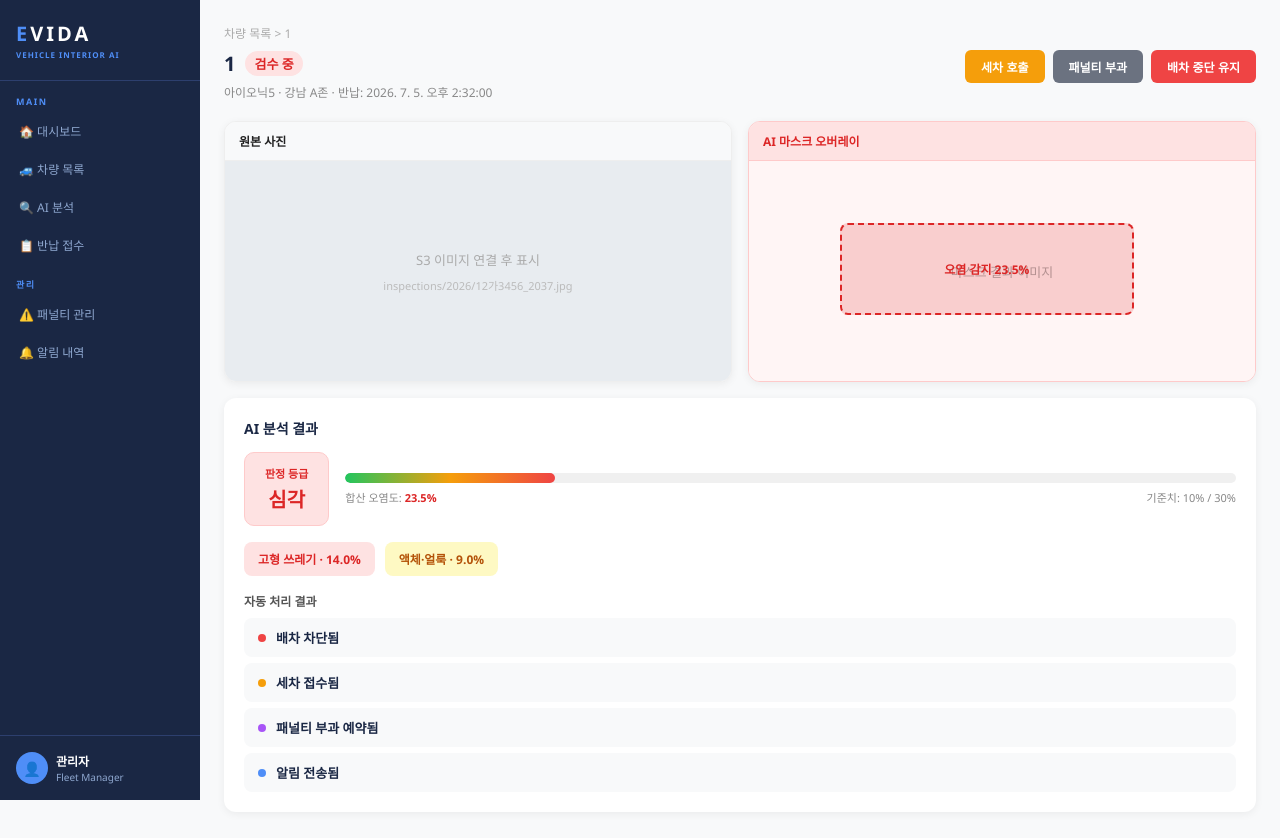
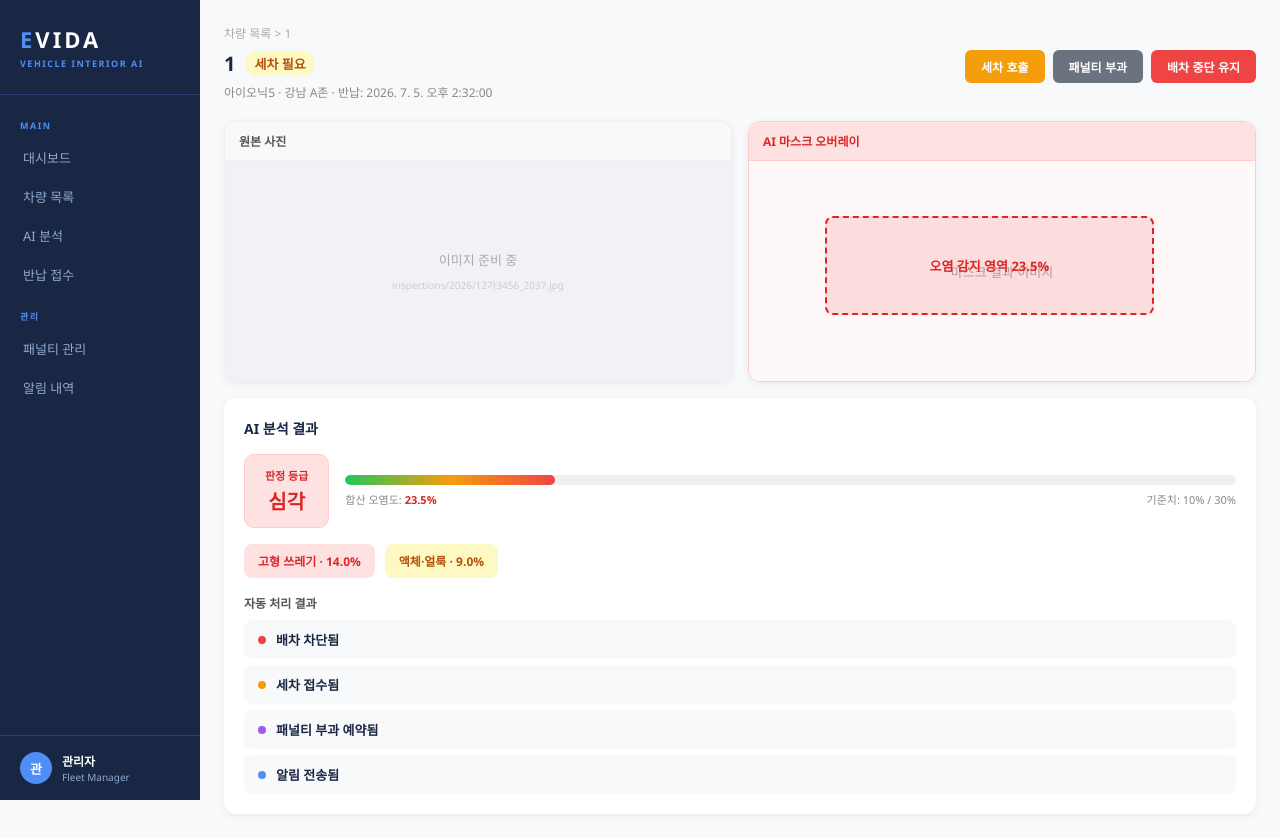
Before and after one commit to gksqkf0824-commits/smart-fms, a React app in the folder apps/frontend/: page /vehicles/1 in a window 1280 px wide. Shown: the top 838 px of the page. Built offline with nearby package versions, Linux system fonts and the light colour scheme; the HTML template or start-up script is replaced by a standard one.

Commit message:
fix: 사이드바 아이콘 제거 및 차량 상세 버그 수정

```diff
--- a/apps/frontend/src/components/Sidebar.jsx
+++ b/apps/frontend/src/components/Sidebar.jsx
@@ -1,50 +1,15 @@
 import { Link, useLocation } from 'react-router-dom'
-
-const styles = {
-  sidebar: {
-    width: '200px', background: '#1a2744', color: '#fff',
-    height: '100vh', position: 'fixed', top: 0, left: 0,
-    display: 'flex', flexDirection: 'column',
-  },
-  logoWrap: {
-    padding: '20px 16px', borderBottom: '1px solid #2d3f6e',
-  },
-  logoText: {
-    fontSize: '20px', fontWeight: '900', color: '#fff', letterSpacing: '3px',
-  },
-  logoSpan: { color: '#4f8ef7' },
-  logoSub: {
-    fontSize: '8px', color: '#4f8ef7', letterSpacing: '1px',
-    marginTop: '2px', fontWeight: '600',
-  },
-  menuSection: {
-    padding: '14px 16px 4px', fontSize: '9px', color: '#4f8ef7',
-    fontWeight: '800', letterSpacing: '1.5px',
-  },
-  ul: { listStyle: 'none' },
-  bottom: {
-    marginTop: 'auto', padding: '16px', borderTop: '1px solid #2d3f6e',
-    display: 'flex', alignItems: 'center', gap: '8px',
-  },
-  avatar: {
-    width: '32px', height: '32px', background: '#4f8ef7',
-    borderRadius: '50%', display: 'flex', alignItems: 'center',
-    justifyContent: 'center', fontSize: '14px',
-  },
-  userName: { fontSize: '12px', fontWeight: '700', color: '#fff' },
-  userRole: { fontSize: '10px', color: '#8fa8d0' },
-}
 
 const menus = [
   { section: 'MAIN', items: [
-    { path: '/', icon: '🏠', label: '대시보드' },
-    { path: '/vehicles', icon: '🚙', label: '차량 목록' },
-    { path: '/analysis', icon: '🔍', label: 'AI 분석' },
-    { path: '/return', icon: '📋', label: '반납 접수' },
+    { path: '/',          label: '대시보드' },
+    { path: '/vehicles',  label: '차량 목록' },
+    { path: '/analysis',  label: 'AI 분석' },
+    { path: '/return',    label: '반납 접수' },
   ]},
   { section: '관리', items: [
-    { path: '/penalty', icon: '⚠️', label: '패널티 관리' },
-    { path: '/alert', icon: '🔔', label: '알림 내역' },
+    { path: '/penalty',   label: '패널티 관리' },
+    { path: '/alert',     label: '알림 내역' },
   ]},
 ]
 
@@ -52,31 +17,41 @@ export default function Sidebar() {
   const location = useLocation()
 
   return (
-    <div style={styles.sidebar}>
-      <div style={styles.logoWrap}>
-        <div style={styles.logoText}>
-          <span style={styles.logoSpan}>E</span>VIDA
+    <div style={{
+      width: '200px', background: '#1a2744', color: '#fff',
+      height: '100vh', position: 'fixed', top: 0, left: 0,
+      display: 'flex', flexDirection: 'column',
+    }}>
+      <div style={{ padding: '24px 20px', borderBottom: '1px solid #2d3f6e' }}>
+        <div style={{ fontSize: '22px', fontWeight: '900', color: '#fff', letterSpacing: '3px' }}>
+          <span style={{ color: '#4f8ef7' }}>E</span>VIDA
         </div>
-        <div style={styles.logoSub}>VEHICLE INTERIOR AI</div>
+        <div style={{ fontSize: '9px', color: '#4f8ef7', letterSpacing: '1.5px', marginTop: '3px', fontWeight: '600' }}>
+          VEHICLE INTERIOR AI
+        </div>
       </div>
 
+      <div style={{ flex: 1, paddingTop: '8px' }}>
         {menus.map(group => (
           <div key={group.section}>
-          <div style={styles.menuSection}>{group.section}</div>
-          <ul style={styles.ul}>
+            <div style={{ padding: '16px 20px 6px', fontSize: '9px', color: '#4f8ef7', fontWeight: '800', letterSpacing: '1.5px' }}>
+              {group.section}
+            </div>
+            <ul style={{ listStyle: 'none' }}>
               {group.items.map(item => {
                 const isActive = location.pathname === item.path
                 return (
                   <li key={item.path}>
                     <Link to={item.path} style={{
-                    display: 'flex', alignItems: 'center', gap: '8px',
-                    padding: '10px 16px', color: isActive ? '#fff' : '#8fa8d0',
-                    fontSize: '12px', transition: 'all 0.2s',
+                      display: 'flex', alignItems: 'center',
+                      padding: '10px 20px',
+                      color: isActive ? '#fff' : '#8fa8d0',
+                      fontSize: '13px', fontWeight: isActive ? '600' : '400',
+                      textDecoration: 'none', transition: 'all 0.15s',
                       background: isActive ? '#2d3f6e' : 'transparent',
                       borderLeft: isActive ? '3px solid #4f8ef7' : '3px solid transparent',
-                    paddingLeft: isActive ? '13px' : '16px',
                     }}>
-                    {item.icon} {item.label}
+                      {item.label}
                     </Link>
                   </li>
                 )
@@ -84,12 +59,15 @@ export default function Sidebar() {
             </ul>
           </div>
         ))}
+      </div>
 
-      <div style={styles.bottom}>
-        <div style={styles.avatar}>👤</div>
+      <div style={{ padding: '16px 20px', borderTop: '1px solid #2d3f6e', display: 'flex', alignItems: 'center', gap: '10px' }}>
+        <div style={{ width: '32px', height: '32px', background: '#4f8ef7', borderRadius: '50%', display: 'flex', alignItems: 'center', justifyContent: 'center', fontSize: '13px', fontWeight: '700' }}>
+          관
+        </div>
         <div>
-          <div style={styles.userName}>관리자</div>
-          <div style={styles.userRole}>Fleet Manager</div>
+          <div style={{ fontSize: '12px', fontWeight: '700', color: '#fff' }}>관리자</div>
+          <div style={{ fontSize: '10px', color: '#8fa8d0' }}>Fleet Manager</div>
         </div>
       </div>
     </div>
--- a/apps/frontend/src/pages/VehicleDetail.jsx
+++ b/apps/frontend/src/pages/VehicleDetail.jsx
@@ -1,7 +1,4 @@
-import { useState, useEffect } from 'react'
 import { useNavigate, useParams } from 'react-router-dom'
-
-const API_BASE = 'http://localhost:8080'
 
 const statusLabel = { AVAILABLE: '운행 가능', CARWASH_NEEDED: '세차 필요', INSPECTING: '검수 중' }
 const statusBg    = { AVAILABLE: '#dcfce7', CARWASH_NEEDED: '#fef9c3', INSPECTING: '#fee2e2' }
@@ -26,12 +23,12 @@ const actionColor = {
   notified:          '#4f8ef7',
 }
 
-// 목업 데이터 (GET /vehicles/{plate} 완성되면 API 호출로 교체)
+// TODO: GET /vehicles/{plate} 완성되면 실제 API 호출로 교체
 const mockData = {
   plate: '12가3456',
   model: '아이오닉5',
   zone: '강남 A존',
-  status: 'INSPECTING',
+  status: 'CARWASH_NEEDED',
   last_checked: '2026-07-05T14:32:00',
   latest_inspection: {
     roi_pollution_ratio: 0.235,
@@ -48,14 +45,6 @@ const mockData = {
 export default function VehicleDetail() {
   const navigate = useNavigate()
   const { id } = useParams()
-
-  // TODO: GET /vehicles/{plate} 완성되면 아래 주석 해제 후 목업 데이터 제거
-  // const [data, setData] = useState(null)
-  // useEffect(() => {
-  //   fetch(`${API_BASE}/vehicles/${id}`)
-  //     .then(res => res.json())
-  //     .then(setData)
-  // }, [id])
 
   const data = { ...mockData, plate: id ?? mockData.plate }
   const ins = data.latest_inspection
@@ -92,33 +81,39 @@ export default function VehicleDetail() {
           {/* 이미지 비교 */}
           <div style={{ display: 'grid', gridTemplateColumns: '1fr 1fr', gap: '16px', marginBottom: '16px' }}>
             <div style={{ background: '#fff', borderRadius: '12px', overflow: 'hidden', boxShadow: '0 2px 8px rgba(0,0,0,0.06)', border: '1.5px solid #eee' }}>
-              <div style={{ padding: '10px 14px', background: '#f8f9fa', borderBottom: '1px solid #eee', fontSize: '12px', fontWeight: '700' }}>
+              <div style={{ padding: '10px 14px', background: '#f8f9fa', borderBottom: '1px solid #eee', fontSize: '12px', fontWeight: '700', color: '#555' }}>
                 원본 사진
               </div>
-              <div style={{ height: '220px', background: '#e8ecf0', display: 'flex', alignItems: 'center', justifyContent: 'center', flexDirection: 'column', gap: '8px', color: '#aaa', fontSize: '13px' }}>
-                <div style={{ fontSize: '13px', color: '#aaa' }}>S3 이미지 연결 후 표시</div>
-                <div style={{ fontSize: '11px', color: '#bbb' }}>{ins.image_key}</div>
+              <div style={{ height: '220px', background: '#f0f2f5', display: 'flex', alignItems: 'center', justifyContent: 'center', flexDirection: 'column', gap: '8px' }}>
+                <div style={{ fontSize: '13px', color: '#aaa' }}>이미지 준비 중</div>
+                <div style={{ fontSize: '10px', color: '#ccc' }}>{ins.image_key}</div>
               </div>
             </div>
             <div style={{ background: '#fff', borderRadius: '12px', overflow: 'hidden', boxShadow: '0 2px 8px rgba(0,0,0,0.06)', border: `1.5px solid ${grade.border}` }}>
               <div style={{ padding: '10px 14px', background: grade.bg, borderBottom: `1px solid ${grade.border}`, fontSize: '12px', fontWeight: '700', color: grade.color }}>
                 AI 마스크 오버레이
               </div>
-              <div style={{ height: '220px', background: '#fff5f5', display: 'flex', alignItems: 'center', justifyContent: 'center', flexDirection: 'column', gap: '8px', position: 'relative' }}>
+              <div style={{ height: '220px', background: '#fff8f8', display: 'flex', alignItems: 'center', justifyContent: 'center', flexDirection: 'column', gap: '8px', position: 'relative' }}>
                 <div style={{ fontSize: '13px', color: '#aaa' }}>마스크 결과 이미지</div>
-                <div style={{ position: 'absolute', top: '28%', left: '18%', width: '58%', height: '42%', background: `${grade.color}30`, borderRadius: '8px', border: `2px dashed ${grade.color}`, display: 'flex', alignItems: 'center', justifyContent: 'center', color: grade.color, fontSize: '12px', fontWeight: '700' }}>
-                  오염 감지 {pollPct}%
+                <div style={{
+                  position: 'absolute', top: '25%', left: '15%', width: '65%', height: '45%',
+                  background: `${grade.color}20`, borderRadius: '8px',
+                  border: `2px dashed ${grade.color}`,
+                  display: 'flex', alignItems: 'center', justifyContent: 'center',
+                  color: grade.color, fontSize: '13px', fontWeight: '700',
+                }}>
+                  오염 감지 영역 {pollPct}%
                 </div>
               </div>
             </div>
           </div>
 
           {/* 분석 결과 */}
-          <div style={{ background: '#fff', borderRadius: '12px', padding: '20px', boxShadow: '0 2px 8px rgba(0,0,0,0.06)', marginBottom: '16px' }}>
-            <div style={{ fontSize: '14px', fontWeight: '800', color: '#1a2744', marginBottom: '14px' }}>AI 분석 결과</div>
+          <div style={{ background: '#fff', borderRadius: '12px', padding: '20px', boxShadow: '0 2px 8px rgba(0,0,0,0.06)' }}>
+            <div style={{ fontSize: '14px', fontWeight: '800', color: '#1a2744', marginBottom: '16px' }}>AI 분석 결과</div>
 
             <div style={{ display: 'flex', alignItems: 'center', gap: '16px', marginBottom: '16px' }}>
-              <div style={{ background: grade.bg, border: `1.5px solid ${grade.border}`, borderRadius: '10px', padding: '12px 20px', textAlign: 'center' }}>
+              <div style={{ background: grade.bg, border: `1.5px solid ${grade.border}`, borderRadius: '10px', padding: '12px 20px', textAlign: 'center', flexShrink: 0 }}>
                 <div style={{ fontSize: '11px', color: grade.color, fontWeight: '700', marginBottom: '3px' }}>판정 등급</div>
                 <div style={{ fontSize: '20px', fontWeight: '900', color: grade.color }}>{grade.label}</div>
               </div>
@@ -133,7 +128,6 @@ export default function VehicleDetail() {
               </div>
             </div>
 
-            {/* 감지 항목 */}
             <div style={{ display: 'flex', gap: '10px', flexWrap: 'wrap', marginBottom: '16px' }}>
               {ins.classes.map((c, i) => (
                 <div key={i} style={{ background: c.type === 'trash' ? '#fee2e2' : '#fef9c3', borderRadius: '8px', padding: '8px 14px', fontSize: '12px', color: c.type === 'trash' ? '#dc2626' : '#b45309', fontWeight: '600' }}>
@@ -142,7 +136,6 @@ export default function VehicleDetail() {
               ))}
             </div>
 
-            {/* 자동 처리 */}
             {ins.actions.length > 0 && (
               <div>
                 <div style={{ fontSize: '12px', fontWeight: '700', color: '#555', marginBottom: '8px' }}>자동 처리 결과</div>
```
Lines whose indentation alone changed are shown as unchanged.
